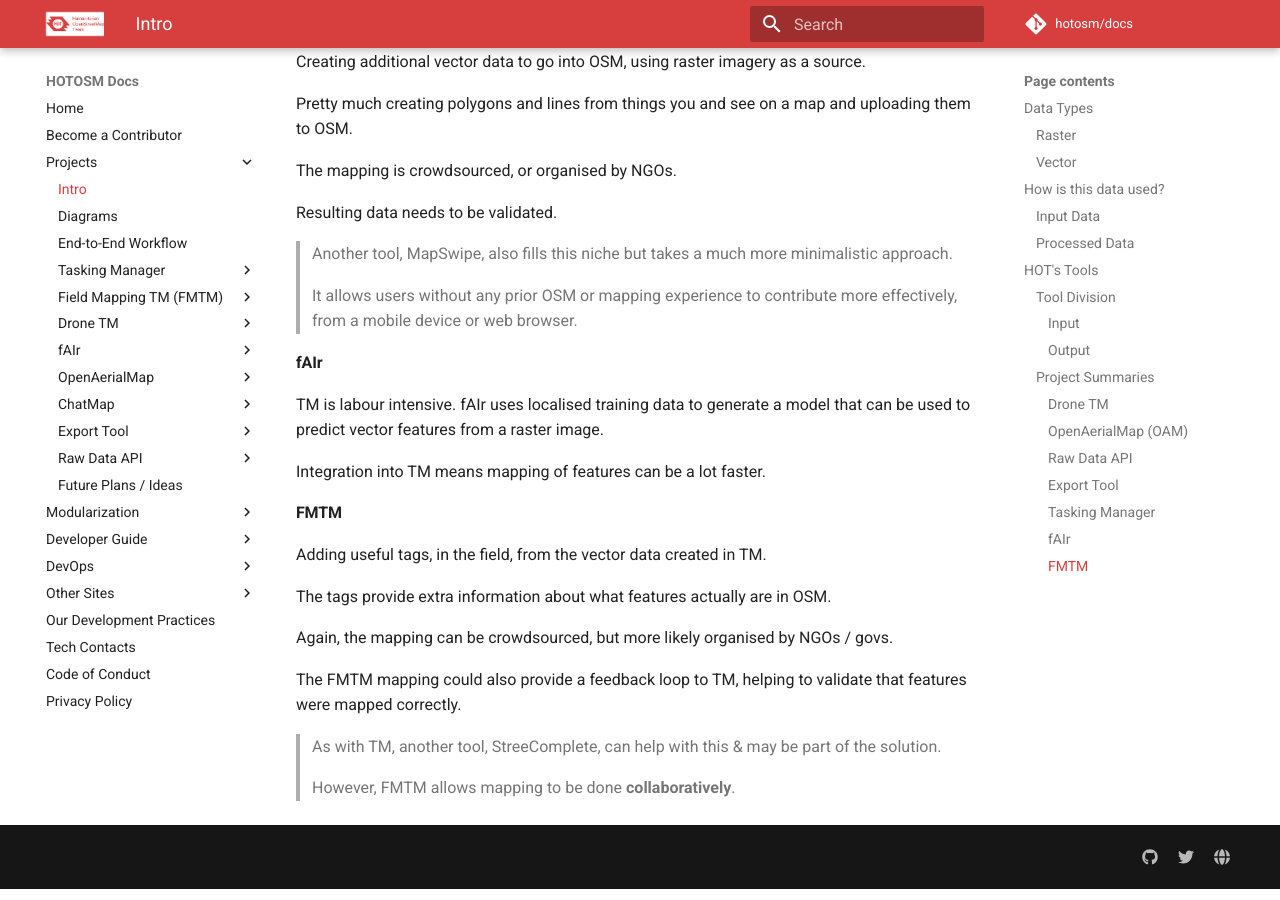
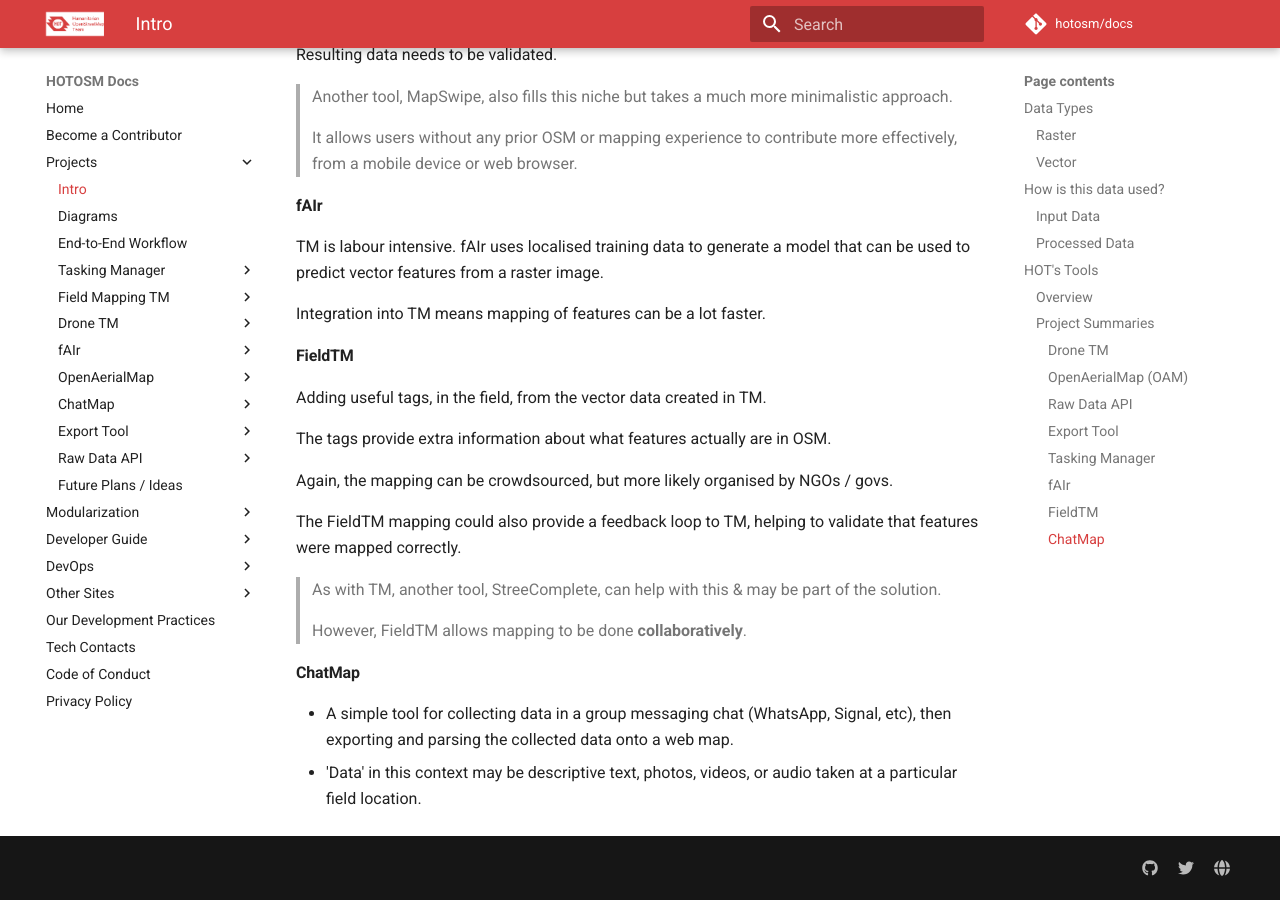
Before and after one commit to hotosm/docs, an MkDocs documentation site: the page built from docs/projects/tools-summary.md, in a window 1280 px wide and 900 px high, scrolled down 3587 px. Built offline with MkDocs 1.6.1 and Material for MkDocs 9.7.7, drawn with Linux system fonts in a browser that asks for light colours; comment, search, counter and statistics services are not loaded; some of the changed text lies outside the part shown.

Commit message:
fix: update tool summary page + references to FMTM

```diff
--- a/docs/projects/tools-summary.md
+++ b/docs/projects/tools-summary.md
@@ -71,26 +71,18 @@
 
 With the above as context, HOT's tools roughly can be categorised as such:
 
-### Tool Division
+### Overview
 
-#### Input
-
-| Tool         | Description                                  |
-| ------------ | -------------------------------------------- |
-| Drone TM     | Get base imagery.                            |
-| OAM          | Stored and accessible base imagery.          |
-| Raw Data API | Extract data from OSM easily _for software_. |
-
-> Note: input may be into our own tools, or workflows of others.
-
-#### Output
-
-| Tool        | Description                                               |
-| ----------- | --------------------------------------------------------- |
-| TM          | Digitize map features remotely.                           |
-| fAIr        | Speed up the remote digitization process                  |
-| FMTM        | Add extra information to digitised features in the field. |
-| Export Tool | Extract data from OSM easily _for humans_.                |
+| Tool         | Description                                               |
+| ------------ | --------------------------------------------------------- |
+| Drone TM     | Get base imagery.                                         |
+| OAM          | Stored and accessible base imagery.                       |
+| Raw Data API | Extract data from OSM easily _for software_.              |
+| TM           | Digitize map features remotely.                           |
+| fAIr         | Speed up the remote digitization process                  |
+| FieldTM      | Add extra information to digitised features in the field. |
+| Export Tool  | Extract data from OSM easily _for humans_.                |
+| ChatMap      | Collect field data using messaging apps.                  |
 
 ### Project Summaries
 
@@ -165,7 +157,7 @@
 
 Integration into TM means mapping of features can be a lot faster.
 
-#### FMTM
+#### FieldTM
 
 Adding useful tags, in the field, from the vector data created in TM.
 
@@ -173,10 +165,18 @@
 
 Again, the mapping can be crowdsourced, but more likely organised by NGOs / govs.
 
-The FMTM mapping could also provide a feedback loop to TM, helping to
+The FieldTM mapping could also provide a feedback loop to TM, helping to
 validate that features were mapped correctly.
 
 > As with TM, another tool, StreeComplete, can help with this & may be
 > part of the solution.
 >
-> However, FMTM allows mapping to be done **collaboratively**.
+> However, FieldTM allows mapping to be done **collaboratively**.
+
+#### ChatMap
+
+- A simple tool for collecting data in a group messaging chat
+  (WhatsApp, Signal, etc), then exporting and parsing the
+  collected data onto a web map.
+- 'Data' in this context may be descriptive text, photos, videos,
+  or audio taken at a particular field location.
--- a/mkdocs.yml
+++ b/mkdocs.yml
@@ -73,8 +73,8 @@
           - Docs: https://hotosm.github.io/tasking-manager/
           - Roadmap: https://github.com/hotosm/tasking-manager/tree/main#product-roadmap
           - Development: https://github.com/orgs/hotosm/projects/28
-      - Field Mapping TM (FMTM):
-          - Landing Page: https://fmtm.hotosm.org
+      - Field Mapping TM:
+          - Landing Page: https://field.hotosm.org
           - Summary: https://www.hotosm.org/tech-suite/field-mapping-tasking-manager
           - Pitch: https://docs.google.com/presentation/d/1FS__AH10sCzoS23ejXCWZGks9zbZ-YUS_97yzJtFwRE
           - Docs: https://docs.field.hotosm.org
```
Also changed, not shown: README.md (+5 -5 lines), docs/dev-guide/repo-management/dependencies.md (+2 -2 lines), docs/dev-guide/repo-management/pre-commit.md (+1 -1 lines), docs/dev-practices.md (+1 -1 lines).
